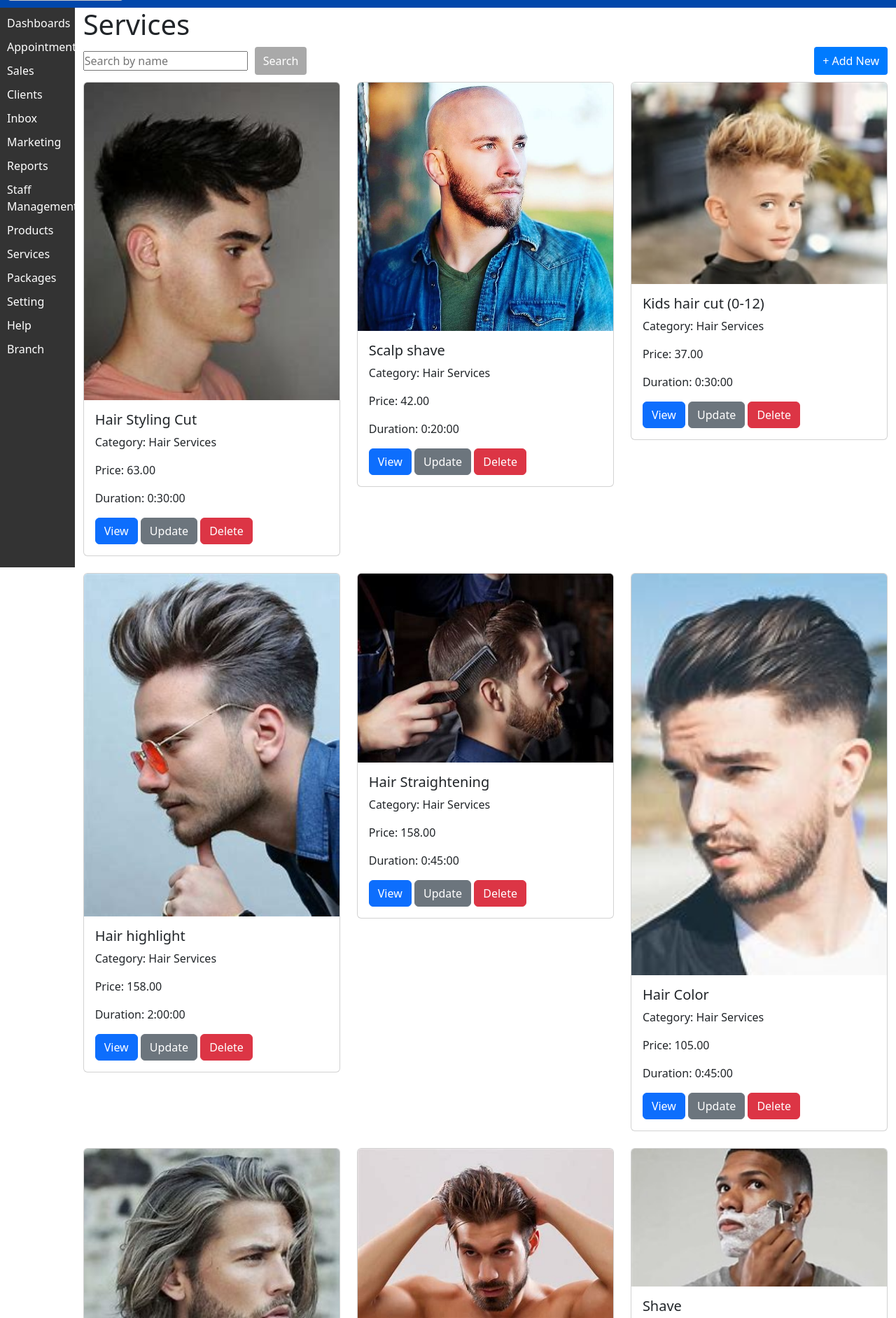
After one commit to pSeUdAiSZ/zigzag_salon, a Django app: page /salonmanager/services/ in a window 1280 px wide. The commit adds this page. Shown: the part 55-1939 px from the top of the page at 70% size. Run offline with Django 4.2, Linux system fonts and the light colour scheme; data comes from the database, SQL or seed files in the repository.

Commit message:
Add service

```diff
--- a/salonmanager/templates/base.html
+++ b/salonmanager/templates/base.html
@@ -91,7 +91,7 @@
             <li><a href="#">Reports</a></li>
             <li><a href="{% url 'staff_member_list' %}">Staff Management</a></li>
             <li><a href="#">Products</a></li>
-            <li><a href="#">Services</a></li>
+            <li><a href="{% url 'service_list' %}">Services</a></li>
             <li><a href="#">Packages</a></li>
             <li><a href="#">Setting</a></li>
             <li><a href="#">Help</a></li>
--- /dev/null
+++ b/salonmanager/templates/service_list.html
@@ -0,0 +1,80 @@
+{% extends 'base.html' %}
+
+{% block content %}
+
+<style>
+    .search-container {
+      display: flex;
+      align-items: center;
+      justify-content: space-between;
+      margin-bottom: 10px;
+    }
+
+    .search-form {
+      display: flex;
+      align-items: center;
+    }
+
+    .search-input {
+      margin-right: 10px;
+    }
+
+    .search-btn {
+      padding: 8px 12px;
+      background-color: #A9A9A9;
+      color: #fff;
+      border: none;
+      border-radius: 4px;
+      font-size: 16px;
+      cursor: pointer;
+    }
+
+    .add-new-btn {
+      padding: 8px 12px;
+      background-color: #007bff;
+      color: #fff;
+      border: none;
+      border-radius: 4px;
+      font-size: 16px;
+      cursor: pointer;
+    }
+  </style>
+
+
+
+
+
+  <h1>Services</h1>
+
+  <!-- Search form -->
+  <div class="search-container">
+    <form method="GET" action="{% url 'service_search' %}" class="search-form">
+      <input type="text" name="q" placeholder="Search by name" value="{{ request.GET.q }}" class="search-input">
+      <button type="submit" class="btn btn-primary search-btn">Search</button>
+    </form>
+    <a href="{% url 'service_create' %}" class="btn btn-primary add-new-btn">+ Add New</a>
+  </div>
+
+  <div class="row">
+    {% for service in services %}
+      <div class="col-md-4 mb-4">
+        <div class="card">
+          <img src="{{ service.image.url }}" alt="Service Image" class="card-img-top">
+          <div class="card-body">
+            <h5 class="card-title">{{ service.name }}</h5>
+            <p class="card-text">Category: {{ service.category }}</p>
+            <p class="card-text">Price: {{ service.price }}</p>
+            <p class="card-text">Duration: {{ service.duration }}</p>
+            <a href="{% url 'service_detail' service.pk %}" class="btn btn-primary">View</a>
+            <a href="{% url 'service_update' service.pk %}" class="btn btn-secondary">Update</a>
+            <a href="{% url 'service_delete' service.pk %}" class="btn btn-danger">Delete</a>
+          </div>
+        </div>
+      </div>
+    {% endfor %}
+  </div>
+{% endblock %}
+
+{% block styles %}
+
+{% endblock %}
--- a/salonmanager/urls.py
+++ b/salonmanager/urls.py
@@ -32,11 +32,18 @@ urlpatterns = [
     path('branch/<int:pk>/delete/', views.branch_delete, name='branch_delete'),
 
 
-     path('staff-members/', views.staff_member_list, name='staff_member_list'),
+    path('staff-members/', views.staff_member_list, name='staff_member_list'),
     path('staff-members/create/', views.staff_member_create, name='staff_member_create'),
     path('staff-members/<int:pk>/', views.staff_member_detail, name='staff_member_detail'),
     path('staff-members/<int:pk>/update/', views.staff_member_update, name='staff_member_update'),
     path('staff-members/<int:pk>/delete/', views.staff_member_delete, name='staff_member_delete'),
-     path('staff-members/search/', views.staff_member_search, name='staff_member_search'),
+    path('staff-members/search/', views.staff_member_search, name='staff_member_search'),
     #path('staff-members/search/', views.StaffMemberSearchView.as_view(), name='staff_member_search'),
+
+    path('services/', views.service_list, name='service_list'),
+    path('services/create/', views.service_create, name='service_create'),
+    path('services/<int:pk>/', views.service_detail, name='service_detail'),
+    path('services/<int:pk>/update/', views.service_update, name='service_update'),
+    path('services/<int:pk>/delete/', views.service_delete, name='service_delete'),
+    path('services/search/', views.service_search, name='service_search'),
 ]
--- a/salonmanager/views.py
+++ b/salonmanager/views.py
@@ -446,3 +446,54 @@ def staff_member_search(request):
         else:
             staff_members = StaffMember.objects.all()
         return render(request, 'staff_member_list.html', {'staff_members': staff_members})
+
+
+
+from .models import Service
+from .forms import ServiceForm
+
+def service_list(request):
+    services = Service.objects.all()
+    return render(request, 'service_list.html', {'services': services})
+
+def service_create(request):
+    if request.method == 'POST':
+        form = ServiceForm(request.POST, request.FILES)
+        if form.is_valid():
+            form.save()
+            return redirect('service_list')
+    else:
+        form = ServiceForm()
+    return render(request, 'service_create.html', {'form': form})
+
+def service_detail(request, pk):
+    service = get_object_or_404(Service, pk=pk)
+    return render(request, 'service_detail.html', {'service': service})
+
+def service_update(request, pk):
+    service = get_object_or_404(Service, pk=pk)
+    if request.method == 'POST':
+        form = ServiceForm(request.POST, request.FILES, instance=service)
+        if form.is_valid():
+            form.save()
+            return redirect('service_detail', pk=service.pk)
+    else:
+        form = ServiceForm(instance=service)
+    return render(request, 'service_update.html', {'form': form, 'service': service})
+
+def service_delete(request, pk):
+    service = get_object_or_404(Service, pk=pk)
+    if request.method == 'POST':
+        service.delete()
+        return redirect('service_list')
+    return render(request, 'service_delete.html', {'service': service})
+
+
+def service_search(request):
+    if request.method == 'GET':
+        query = request.GET.get('q')
+        if query:
+            services = Service.objects.filter(name__icontains=query)
+        else:
+            services = Service.objects.all()
+        return render(request, 'service_list.html', {'services': services})
```
Also changed, not shown: salonmanager/forms.py (+8 -0 lines), salonmanager/templates/service_create.html (added, +72 -0 lines).
